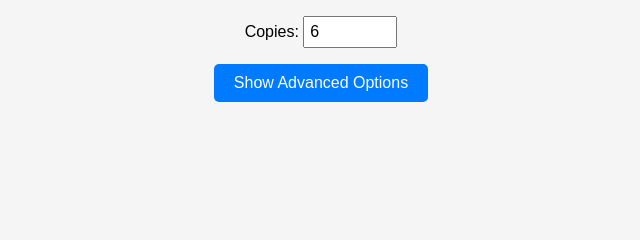
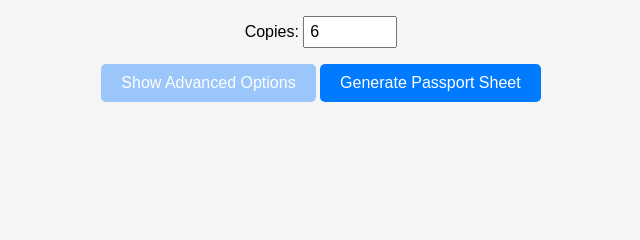
Before and after one commit to deepakguptabca/PassportPhotoMaker, a Flask app: page / in a window 1280 px wide. Shown: the part 266-506 px from the top of the page, without its empty margins (319-959 px from the left). Run offline with Flask 3, Linux system fonts and the light colour scheme.

Commit message:
tailored

```diff
--- a/app.py
+++ b/app.py
@@ -9,7 +9,7 @@ import os
 app = Flask(__name__)
 
 # Load API keys from environment variables or fallback values
-REMOVE_BG_API_KEY = os.getenv("REMOVE_BG_API_KEY", "oB5pmAKUyHyzEPEjngTV95Q9")
+REMOVE_BG_API_KEY = os.getenv("REMOVE_BG_API_KEY", "V1zPsUPoWSEis2Jmn2ij2jkM")
 
 # Cloudinary configuration
 cloudinary.config(
@@ -71,15 +71,19 @@ def process():
     else:
         passport_img = img.convert("RGB")
 
+    border = int(request.form.get("border", 5))  # default to 10 if not provided
+
+
     passport_img = passport_img.resize((passport_width, passport_height))
-    passport_img = ImageOps.expand(passport_img, border=10, fill='black')
+    passport_img = ImageOps.expand(passport_img, border=border, fill='black')
 
     # Step 5: Create A4 sheet
     a4_w, a4_h = 2480, 3508
     a4 = Image.new("RGB", (a4_w, a4_h), "white")
 
     margin = 0
-    spacing = 0
+    spacing = int(request.form.get("spacing", 50))
+
     x, y = margin, margin
     paste_w = passport_width + 10
     paste_h = passport_height + 10
--- a/templates/index.html
+++ b/templates/index.html
@@ -51,6 +51,9 @@
       background: #007bff;
       color: white;
     }
+    .advance {
+      background: #71b1fcab;
+    }
 
     button:disabled {
       background: #ccc;
@@ -66,7 +69,6 @@
       font-size: 16px;
     }
 
-
     .advanced {
       display: none;
       margin-top: 1rem;
@@ -75,7 +77,6 @@
       background: #f9f9f9;
       border-radius: 6px;
     }
-
   </style>
 </head>
 <body>
@@ -94,7 +95,7 @@
     <input type="number" id="copies" value="6" min="1" max="54" />
   </div>
 
-  <button type="button" id="toggleAdvanced">Show Advanced Options</button>
+  <button type="button"class="advance" id="toggleAdvanced">Show Advanced Options</button>
 
   <div class="advanced" id="advancedOptions">
     <div class="input-group">
@@ -102,15 +103,23 @@
       <input type="number" id="width" value="400" />
       <label for="height">Height (px):</label>
       <input type="number" id="height" value="400" />
+      <label for="spacing">Spacing (px):</label>
+      <input type="number" id="spacing" value="50" />
+      <label for="border">Border size (px):</label>
+<input type="number" id="border" name="border" value="5" />
+
     </div>
   </div>
 
+  <button type="button" id="generateBtn">Generate Passport Sheet</button>
 
   <div id="loading">Processing image... please wait</div>
 
   <button id="downloadBtn" style="display: none;">Download Passport Sheet</button>
 
   <script>
+    let selectedFile = null;
+
     const dropZone = document.getElementById('dropZone');
     const imageInput = document.getElementById('imageInput');
     const preview = document.getElementById('preview');
@@ -119,10 +128,11 @@
     const copiesInput = document.getElementById('copies');
     const widthInput = document.getElementById('width');
     const heightInput = document.getElementById('height');
-
-
+    const spacingInput = document.getElementById('spacing');
+    const generateBtn = document.getElementById('generateBtn');
     const toggleBtn = document.getElementById('toggleAdvanced');
     const advancedDiv = document.getElementById('advancedOptions');
+    const borderInput = document.getElementById('border');
 
     toggleBtn.addEventListener('click', () => {
       if (advancedDiv.style.display === 'none') {
@@ -133,7 +143,6 @@ toggleBtn.addEventListener('click', () => {
         toggleBtn.textContent = 'Show Advanced Options';
       }
     });
-
 
     dropZone.addEventListener('click', () => imageInput.click());
     dropZone.addEventListener('dragover', e => {
@@ -149,18 +158,31 @@ toggleBtn.addEventListener('click', () => {
       const file = e.dataTransfer.files[0];
       if (file) handleFile(file);
     });
+
     imageInput.addEventListener('change', () => {
       const file = imageInput.files[0];
       if (file) handleFile(file);
     });
 
     function handleFile(file) {
+      selectedFile = file;
       preview.src = URL.createObjectURL(file);
+    }
+
+    generateBtn.addEventListener('click', () => {
+      if (!selectedFile) {
+        alert("Please upload an image first.");
+        return;
+      }
+
       const formData = new FormData();
-      formData.append('image', file);
+      formData.append('image', selectedFile);
       formData.append('copies', copiesInput.value);
       formData.append('width', widthInput.value);
       formData.append('height', heightInput.value);
+      formData.append('spacing', spacingInput.value);
+      formData.append('border', borderInput.value);
+
 
       loading.style.display = 'block';
       downloadBtn.style.display = 'none';
@@ -191,7 +213,7 @@ toggleBtn.addEventListener('click', () => {
           loading.style.display = 'none';
           alert("Image processing failed.");
         });
-    }
+    });
   </script>
 </body>
 </html>
```
Lines whose indentation alone changed are shown as unchanged.
